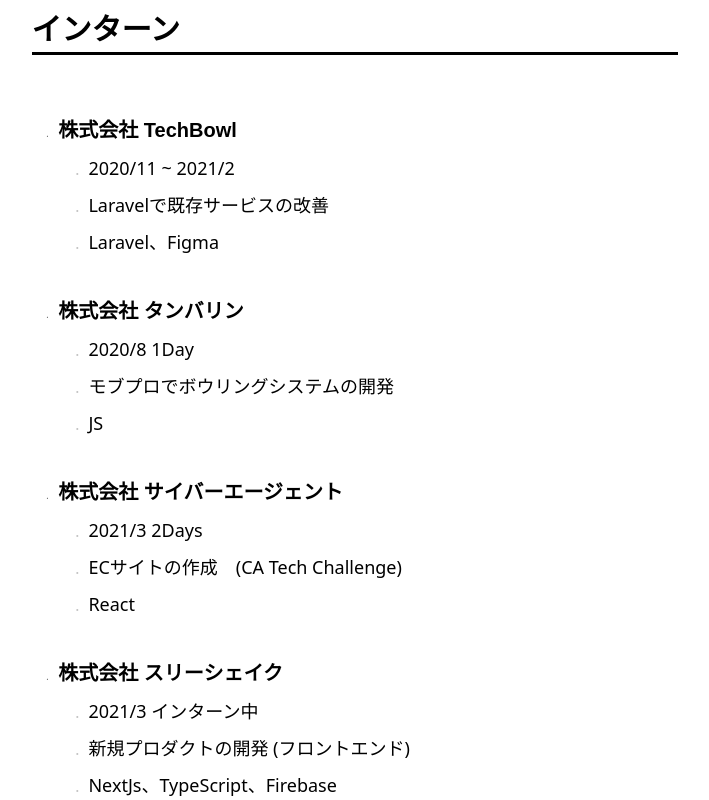
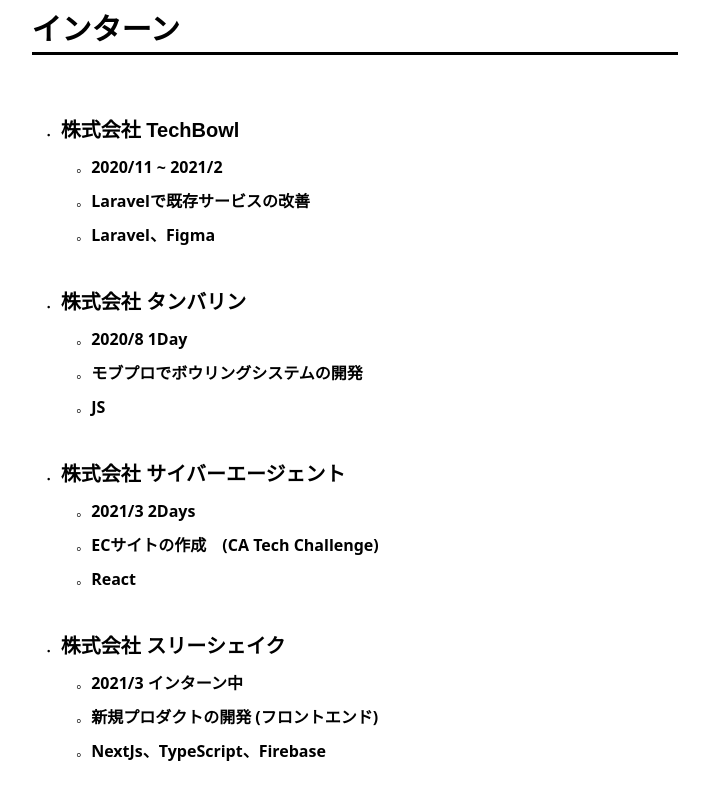
Before and after one commit to HongMuchang/muchan.dev, a Next.js app: page /About in a window 1280 px wide. Shown: the part 1120-1920 px from the top of the page, without its empty margins (285-994 px from the left). Built offline with nearby package versions, Linux system fonts and the light colour scheme.

Commit message:
update About Conponents

```diff
--- a/styles/components/atoms/about/DtlBrText.module.scss
+++ b/styles/components/atoms/about/DtlBrText.module.scss
@@ -6,16 +6,19 @@
   margin: 40px 50px;
 
   .title_disc {
-    font-size: 2px;
+    font-size: 5px;
     padding-right: 10px;
   }
   .title {
+    font-size: 20px;
+
     font-weight: bolder;
     font-family: sans-serif;
   }
   .title_content {
     margin: 10px 0px;
     padding-left: 30px;
-    font-size: 18px;
+    font-size: 16px;
+    font-weight: bolder;
   }
 }
--- a/styles/components/atoms/about/DtlText.module.scss
+++ b/styles/components/atoms/about/DtlText.module.scss
@@ -18,7 +18,7 @@
     font-family: sans-serif;
     @include mq(lg) {
       width: 100px;
-      font-size: 16px;
+      font-size: 14px;
     }
     @include mq(md) {
       width: 100px;
@@ -28,10 +28,13 @@
     font-weight: bolder;
     font-size: 18px;
     @include mq(lg) {
-      font-size: 12px;
+      font-size: 16px;
     }
     @include mq(md) {
-      font-size: 13px;
+      font-size: 15px;
+    }
+    @include mq(sm) {
+      font-size: 18px;
     }
   }
 }
```
